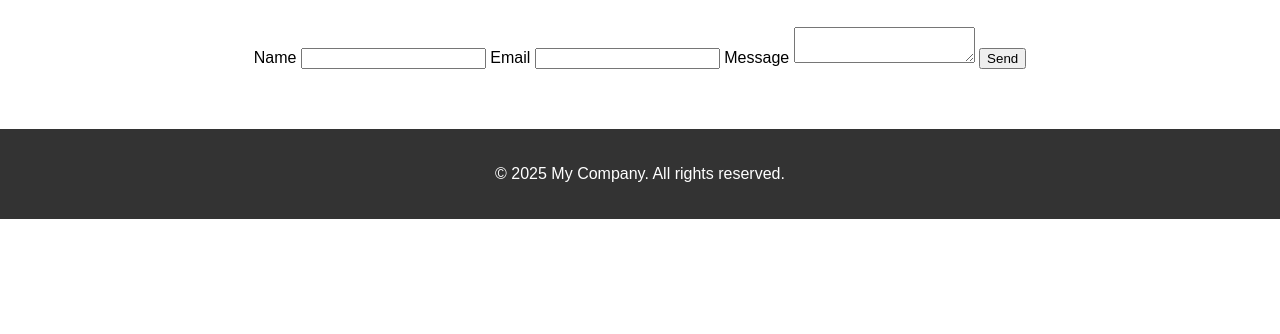
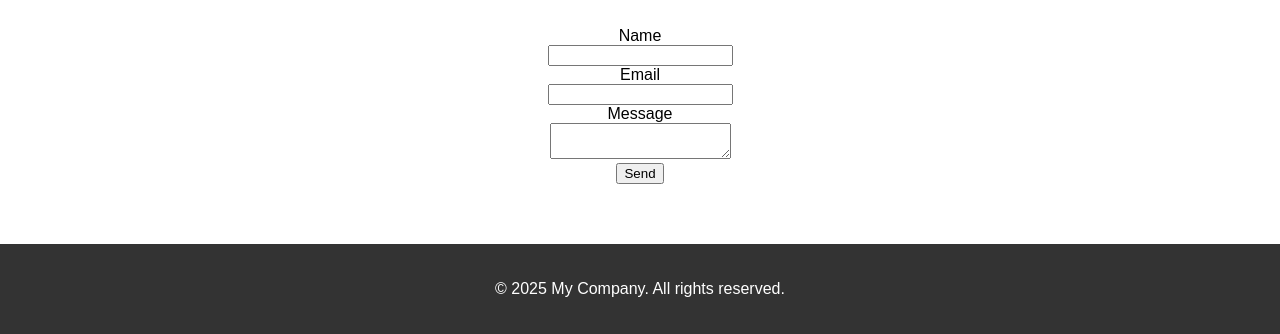
Before and after one commit to OnnTongLin/Simple-Company-Website2, a plain HTML site: page contact.html in a window 1280 px wide. Shown: the part 739-1073 px from the top of the page. Before the commit the page ends 958 px from the top, so only its background shows below. Drawn offline with Linux system fonts and the light colour scheme.

Commit message:
Add files via upload

```diff
--- a/contact.html
+++ b/contact.html
@@ -31,14 +31,14 @@
 
     <!-- Contact Form -->
     <form action="https://formspree.io/f/xjkodnek" method="POST">
-  <label for="name">Name</label>
-  <input type="text" name="name" required>
+  <label for="name">Name</label><br>
+  <input type="text" name="name" required><br>
 
-  <label for="email">Email</label>
-  <input type="email" name="email" required>
+  <label for="email">Email</label><br>
+  <input type="email" name="email" required><br>
 
-  <label for="message">Message</label>
-  <textarea name="message" required></textarea>
+  <label for="message">Message</label><br>
+  <textarea name="message" required></textarea><br>
 
   <!-- Hidden Product Field -->
   <input type="hidden" name="product" id="product">
```
